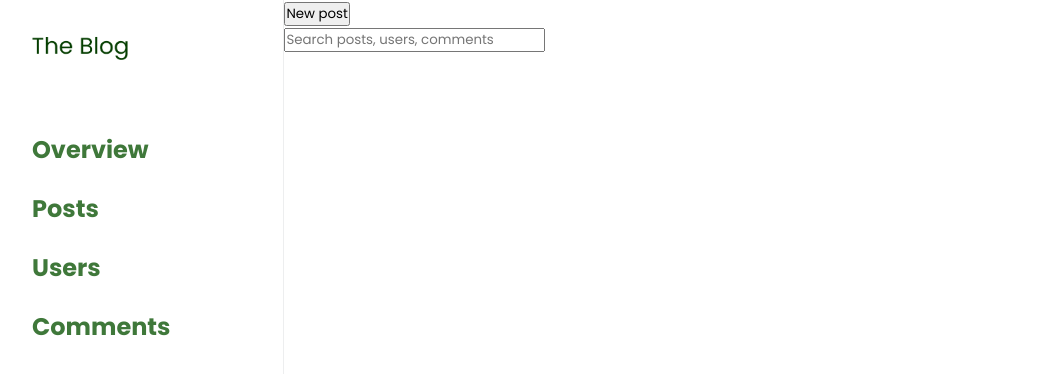
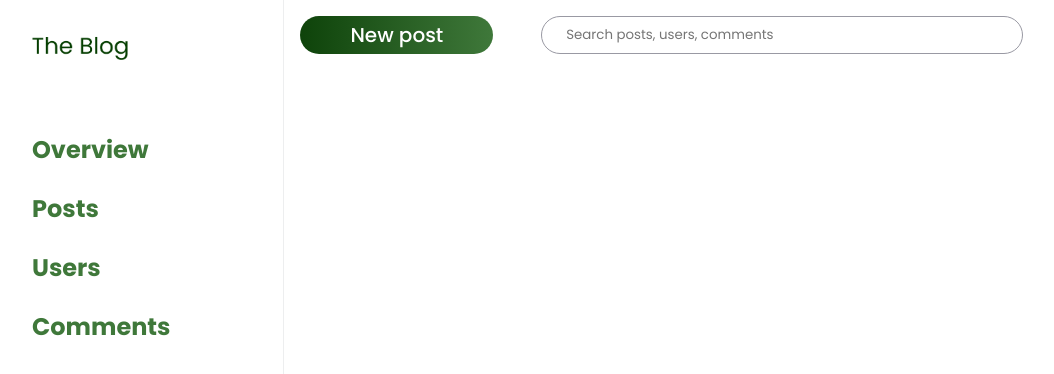
Before and after one commit to GabyAM/blog-admin-dashboard, a React (Vite) app: page / in a window 1280 px wide. Shown: the top 374 px of the page, without its empty margins (0-1054 px from the left). Built offline with nearby package versions, Linux system fonts and the light colour scheme; a web font is replaced by a local one.

Commit message:
styles header
it still lacks things like the user card and implementing a max width.

```diff
--- a/src/components/Header.jsx
+++ b/src/components/Header.jsx
@@ -1,3 +1,5 @@
+import '../styles/header.css';
+
 export function Header() {
     return (
         <header>
--- /dev/null
+++ b/src/styles/header.css
@@ -0,0 +1,23 @@
+header {
+    display: grid;
+    grid-template-columns: 1fr 2.5fr 1fr;
+    padding: var(--space-300);
+    gap: var(--space-600);
+}
+
+header .new-post-button {
+    background: linear-gradient(to right, var(--green-900), var(--green-500));
+    border: none;
+    border-radius: 100vh;
+    font-size: 20px;
+    font-weight: 500;
+    color: white;
+}
+
+.main-search-bar-section .main-search-bar {
+    width: 100%;
+    border: 1px solid var(--dark-grey);
+    border-radius: 100vh;
+
+    padding: var(--space-100) var(--space-400);
+}
```
